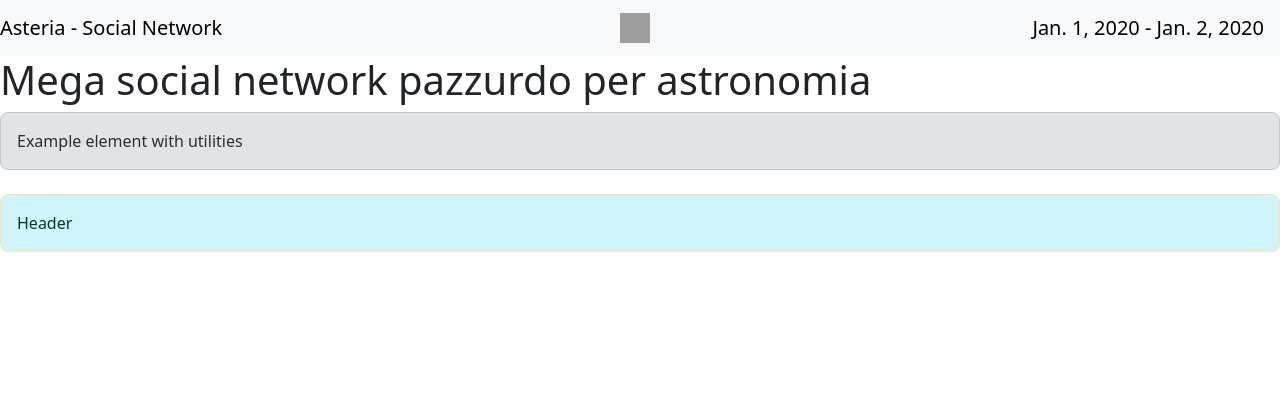
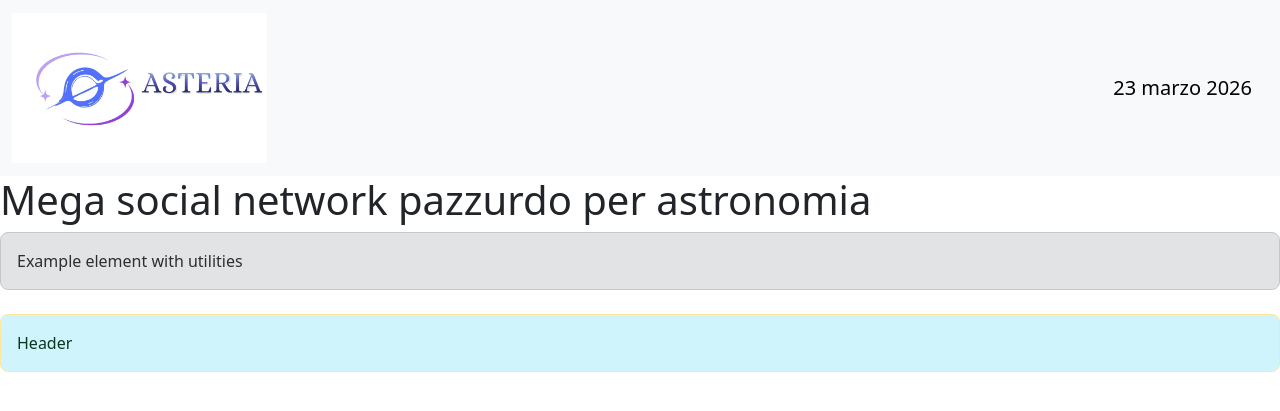
Before and after one commit to Barenque-700/5_A, a PHP site: page /Asteria.php in a window 1280 px wide. Shown: the top 411 px of the page. Run offline with PHP 8.4, Linux system fonts and the light colour scheme; grey boxes are pictures that could not be loaded.

Commit message:
Add files via upload

```diff
--- a/Asteria.php
+++ b/Asteria.php
@@ -4,12 +4,13 @@
 		<title> Asteria </title>
 	</head>
 	<body>
-		 <nav class="navbar navbar-expand-lg bg-light">
-    		<span class="navbar-brand mb-0 h1">Asteria - Social Network</span>
-    		<a class="navbar-brand mx-auto">
-      			<img src="logo.svg" width="30" height="30" alt="">
-    		</a>
-    		<span class="navbar-brand mb-0 h1">Jan. 1, 2020 - Jan. 2, 2020</span>
+	<nav class="navbar navbar-expand-lg bg-light">
+    <div class="container-fluid"> <a class="navbar-brand me-auto" href="#"> <img src="logo.png" width="255" height="150" alt="Logo Asteria">
+        </a>
+        <span id="current-date" class="navbar-brand mb-0 h1">
+    </span>
+    </div>
+</nav>
   </nav>
 		<h1> Mega social network pazzurdo per astronomia</h1>
 		<div class="p-3 text-secondary-emphasis bg-secondary-subtle border border-secondary-subtle rounded-3">
@@ -20,6 +21,12 @@
 				Header
 		</div>
 
+		<script>
+    	const oggi = new Date();
+    	const opzioni = { year: 'numeric', month: 'long', day: 'numeric' };
+    	const dataFormattata = oggi.toLocaleDateString('it-IT', opzioni);
+    	document.getElementById('current-date').textContent = dataFormattata;
+	</script>
 
 <script src="https://cdn.jsdelivr.net/npm/bootstrap@5.3.8/dist/js/bootstrap.bundle.min.js" integrity="sha384-FKyoEForCGlyvwx9Hj09JcYn3nv7wiPVlz7YYwJrWVcXK/BmnVDxM+D2scQbITxI" crossorigin="anonymous"></script>
 	</body>
```
